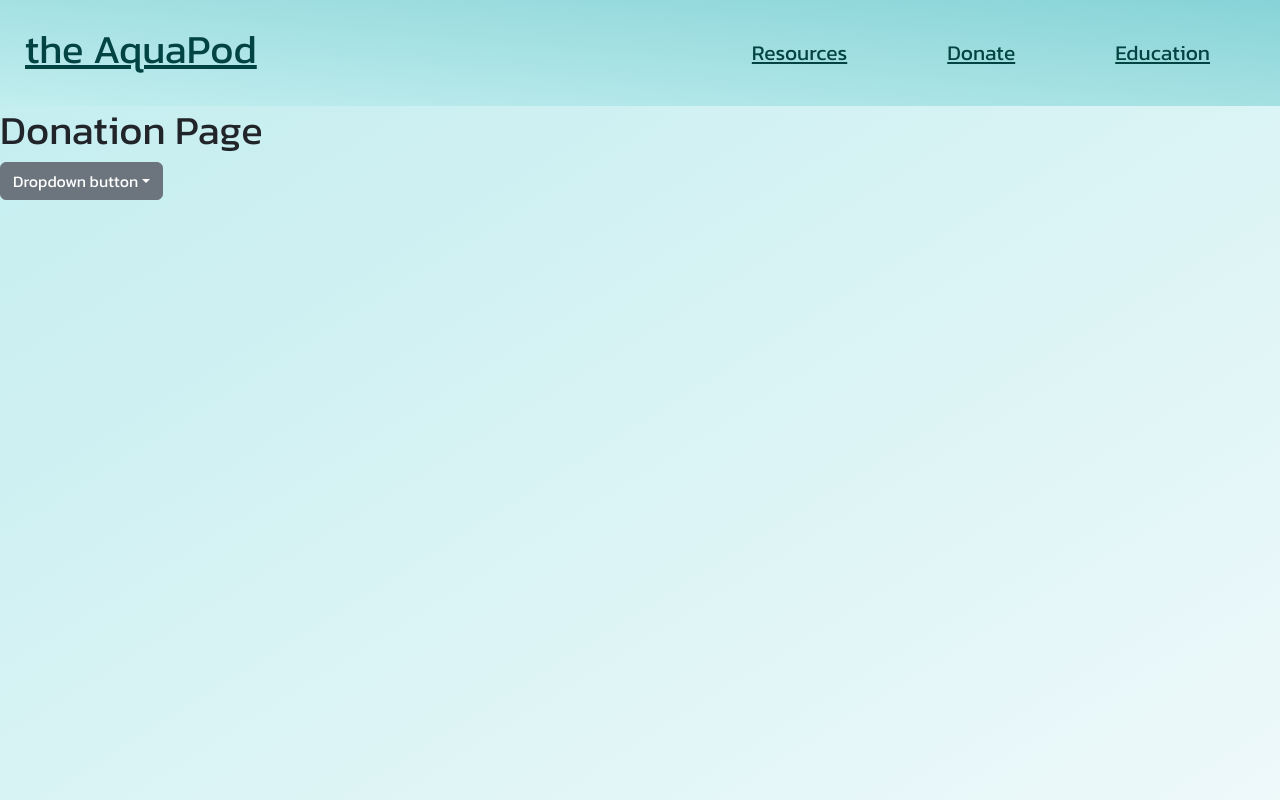
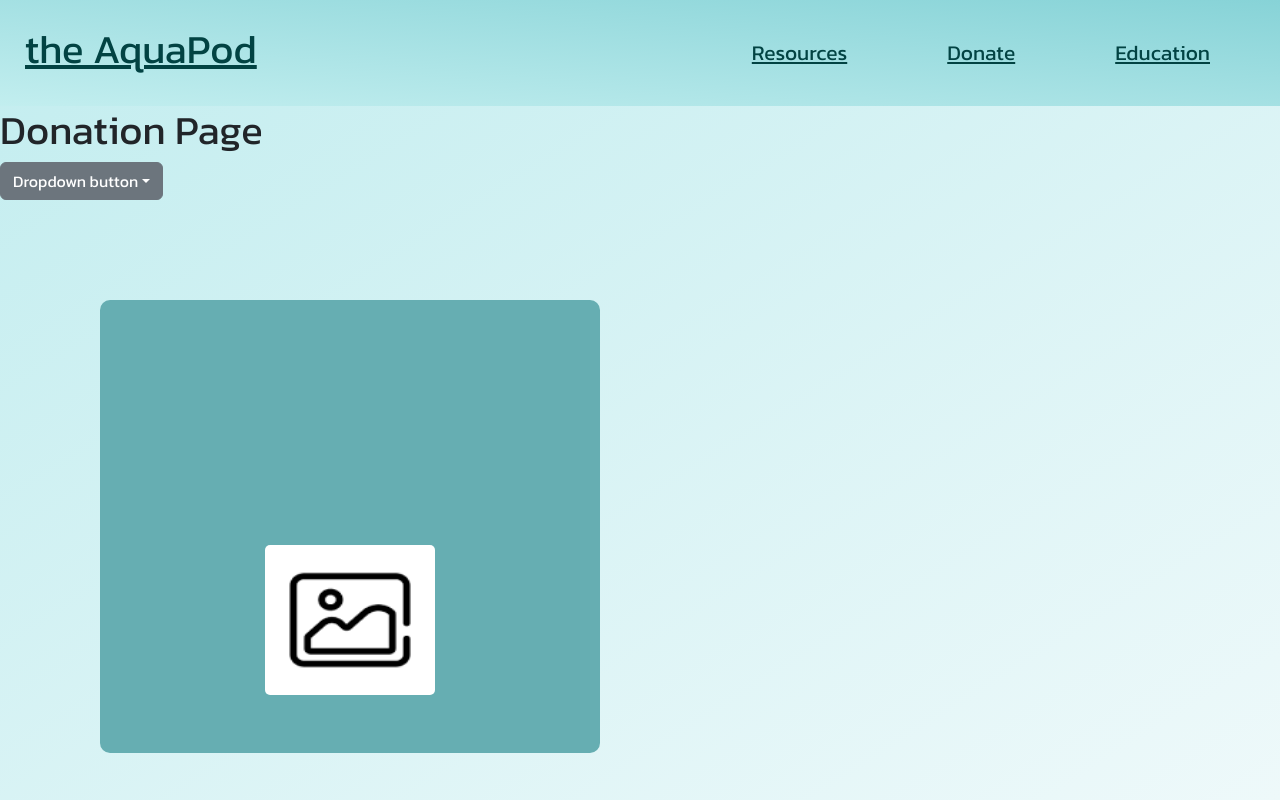
Before and after one commit to UW-INFO442-AU23/Team-Aquanauts, a React (Create React App) app: page /donations in a window 1280 px wide. Shown: the top 800 px of the page. Built offline with nearby package versions, Linux system fonts and the light colour scheme.

Commit message:
changed fields of cardlist so that they are more general to apply to resources and donations

```diff
--- a/src/components/CardList.js
+++ b/src/components/CardList.js
@@ -9,10 +9,10 @@ export function CardList(props) {
                 <Link to="/location" className="card-link">
                     <div className="single-card-box">
                         <div className="card-text">
-                            <h2 className="card-title">{props.loc_name}</h2>
-                            <h2 className="card-city">{props.city}</h2>
-                            <h2 className='card-zipcode'>{props.ZIPCODE}</h2>
-                            <h2 className='card-basin-name'>{props.BASIN_NAME}</h2>
+                            <h2 className="card-title">{props.title}</h2>
+                            <h2 className="card-city">{props.field1}</h2>
+                            <h2 className='card-zipcode'>{props.field2}</h2>
+                            <h2 className='card-basin-name'>{props.field3}</h2>
                         </div>
                         <div className="card-image-box">
                             <img src="img/empty.png" alt="test image" className="card-image" />
--- a/src/components/donationsComp/DonationPage.js
+++ b/src/components/donationsComp/DonationPage.js
@@ -1,8 +1,25 @@
 import React from 'react';
 import NavBar from '../NavBar.js';
 import DropSearch from './DropSearch.js';
+import { charityContent } from "../../data/waterCharities.js";
+import { CardList } from '../CardList.js';
+let temp = 0;
 
 export default function DonationPage(props) {
+
+  const cards = charityContent.map(item => {
+    temp = temp + 1;
+    return (
+      <CardList
+          title={item.Name}
+          field1={item['Mission Statement']}
+          field2={item.Focus}
+          field3={item.Website}
+          key={temp}
+      />
+      )
+  })
+
   return (
     <div className="background-page">
       <NavBar />
@@ -11,6 +28,7 @@ export default function DonationPage(props) {
       </header>
       <main>
         <DropSearch />
+        {cards}
       </main>
     </div>
   )
--- a/src/components/resourcesComp/ResourcePage.js
+++ b/src/components/resourcesComp/ResourcePage.js
@@ -14,10 +14,10 @@ export default function ResourcePage(props) {
     if (searchZip.length === 0) { //default
       return (
         <CardList
-            city={item.CITY}
-            loc_name={item.LOC_NAME}
-            ZIPCODE={item.ZIPCODE}
-            BASIN_NAME={item.BASIN_NAME}
+            title={item.CITY}
+            field1={item.LOC_NAME}
+            field2={item.ZIPCODE}
+            field3={item.BASIN_NAME}
             key={temp}
         />
       )
@@ -25,10 +25,10 @@ export default function ResourcePage(props) {
       if (searchZip == item.ZIPCODE) {
         return (
           <CardList
-              city={item.CITY}
-              loc_name={item.LOC_NAME}
-              ZIPCODE={item.ZIPCODE}
-              BASIN_NAME={item.BASIN_NAME}
+              title={item.CITY}
+              field1={item.LOC_NAME}
+              field2={item.ZIPCODE}
+              field3={item.BASIN_NAME}
               key={temp}
           />
         )
```
